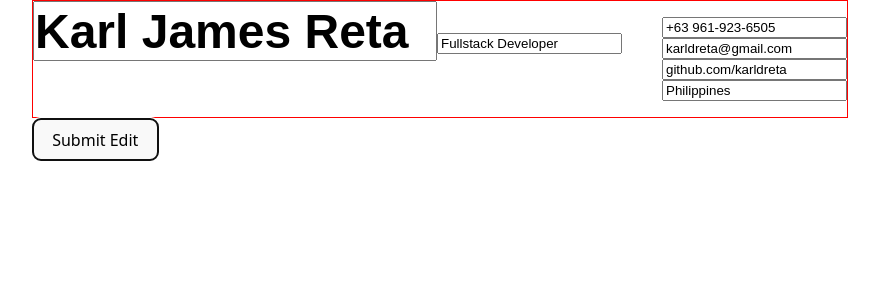
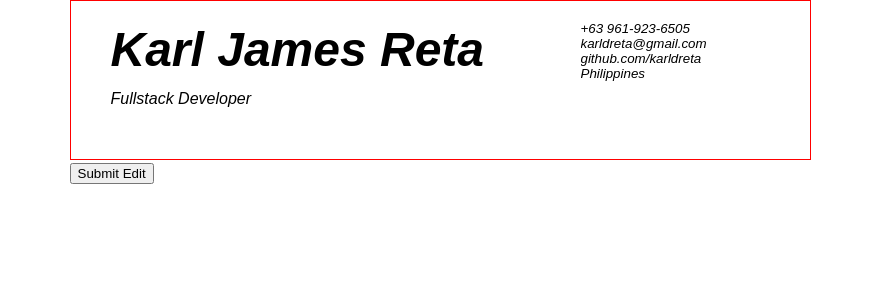
Before and after one commit to karldreta/react-cv-top, a React (Vite) app: page / in a window 1280 px wide. Both pictures are taken after a click on the button "Edit". Shown: the top 300 px of the page, without its empty margins (200-1079 px from the left). Built offline with nearby package versions, Linux system fonts and the light colour scheme.

Commit message:
Add multiple styling for section level 1 name div

```diff
--- a/src/components/InfoSection.jsx
+++ b/src/components/InfoSection.jsx
@@ -19,17 +19,17 @@ export default function InfoSection() {
         <>
             <section className="sectLvl1">
                 <div>
-                {
-                    isEditing ?
-                    <input id="fullName" value={fullName} onChange={(e) => setFullName(e.target.value)}/> :
+                {isEditing ? (
+                    <>
+                    <input id="fullName" value={fullName} onChange={(e) => setFullName(e.target.value)}/>
+                    <input id="title" value={title} onChange={(e) => setTitle(e.target.value)}/>
+                    </>
+                    ) : (
+                    <>
                     <h1>{fullName}</h1>
-                }
-                {
-                     isEditing ?
-                     <input value={title} onChange={(e) => setTitle(e.target.value)}/> :
-                     <h2>{title}</h2>
-                }
-
+                    <h2>{title}</h2>
+                    </>
+                    )}
                 </div>
                 <div>
                     <ul>
--- a/src/index.css
+++ b/src/index.css
@@ -1,25 +1,11 @@
 :root {
-  font-family: system-ui, Avenir, Helvetica, Arial, sans-serif;
+  font-family: system-ui, Helvetica, Arial, sans-serif;
   line-height: 1.5;
   font-weight: 400;
-
-  color-scheme: light dark;
-  color: rgba(255, 255, 255, 0.87);
-  background-color: #242424;
-
   font-synthesis: none;
   text-rendering: optimizeLegibility;
   -webkit-font-smoothing: antialiased;
   -moz-osx-font-smoothing: grayscale;
-}
-
-a {
-  font-weight: 500;
-  color: #646cff;
-  text-decoration: inherit;
-}
-a:hover {
-  color: #535bf2;
 }
 
 body {
@@ -29,40 +15,3 @@ body {
   min-width: 320px;
   min-height: 100vh;
 }
-
-h1 {
-  font-size: 3.2em;
-  line-height: 1.1;
-}
-
-button {
-  border-radius: 8px;
-  border: 1px solid transparent;
-  padding: 0.6em 1.2em;
-  font-size: 1em;
-  font-weight: 500;
-  font-family: inherit;
-  background-color: #1a1a1a;
-  cursor: pointer;
-  transition: border-color 0.25s;
-}
-button:hover {
-  border-color: #646cff;
-}
-button:focus,
-button:focus-visible {
-  outline: 4px auto -webkit-focus-ring-color;
-}
-
-@media (prefers-color-scheme: light) {
-  :root {
-    color: #213547;
-    background-color: #ffffff;
-  }
-  a:hover {
-    color: #747bff;
-  }
-  button {
-    background-color: #f9f9f9;
-  }
-}
--- a/src/styles/InfoSection.css
+++ b/src/styles/InfoSection.css
@@ -1,19 +1,51 @@
 .sectLvl1 {
-    border: 1px solid red;
+    border: 1px solid #ff0000;
+    box-sizing: border-box;
     display: flex;
     font-family: Arial, system-ui, Helvetica, sans-serif;
+    height: 20vh;
   }
 
-#fullName{
+.sectLvl1 > div {
+  margin-right: 50px;
+  display: flex;
+  flex-direction: column;
+}
+
+
+input {
+  /* border: 1px solid blue; */
+  border: none;
   margin: 0;
-  padding: 0px;
+  padding: 0;
+  background-color: white;
+  outline: none;
+  font-style: italic;
+}
+
+#fullName, h1{
+  margin: 20px 20px 5px 40px;
+  padding: 0;
   width: 400px;
   height: 56px;
   font-size: 3rem;
   font-weight: 700;
 }
 
-ul {
+#title, h2 {
+  margin: 5px 20px 5px 40px;
+  padding: 0;
+  width: 400px;
+  height: 24px;
+  font-size: 1rem;
+  font-weight: 500;
+}
+
+
+div > ul {
+  margin: 0;
+  margin-top: 20px;
+  padding: 0;
   display: flex;
   flex-direction: column;
 }
```
